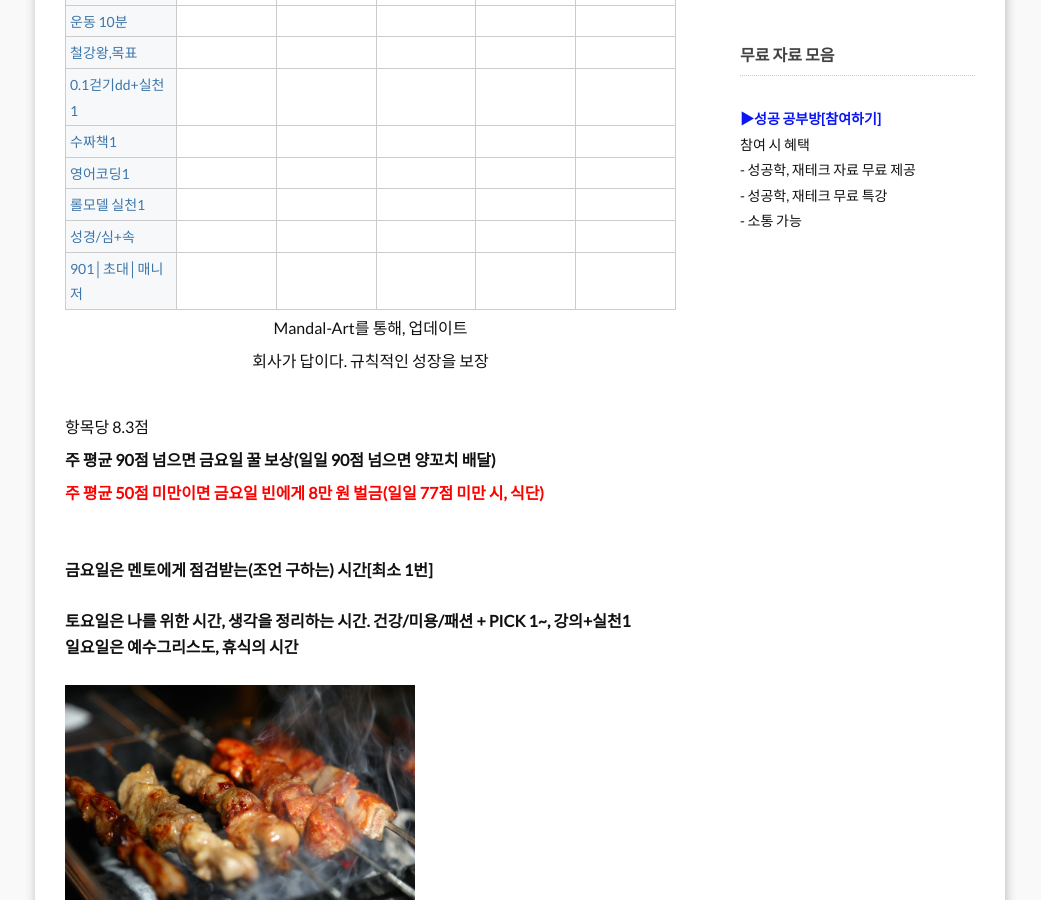
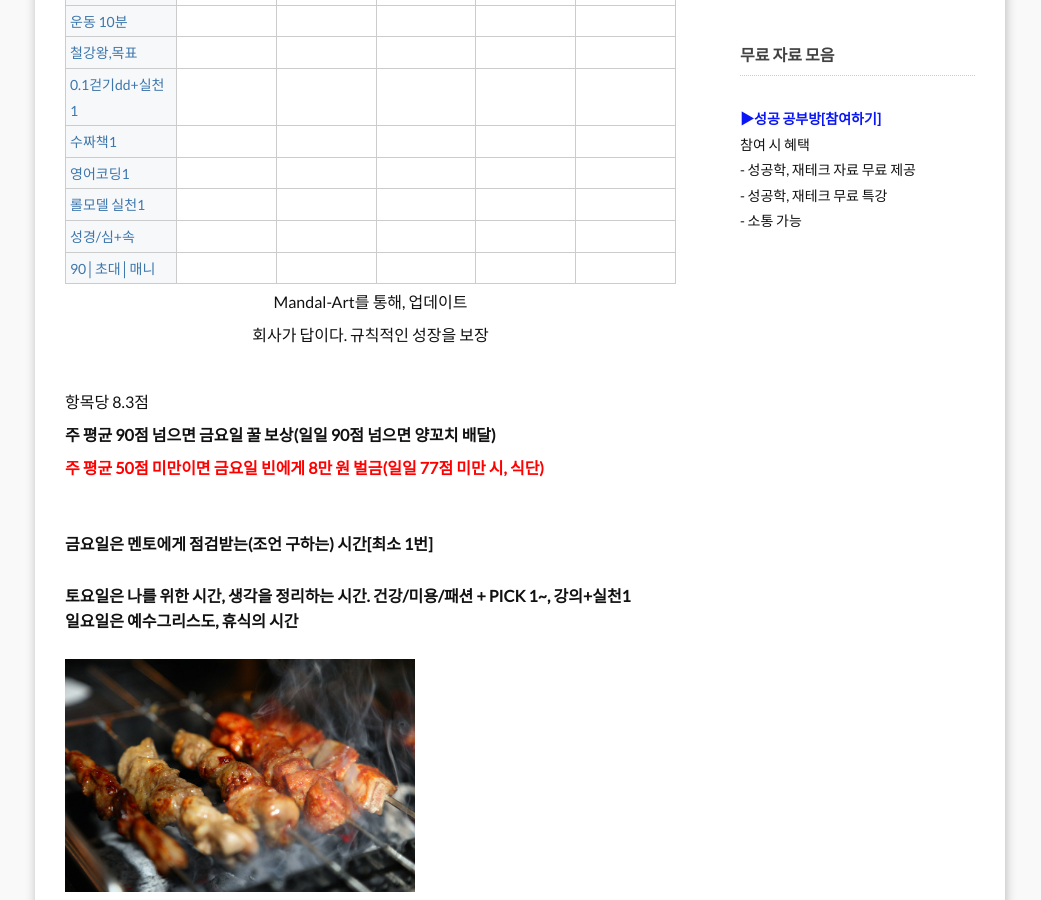
Before and after one commit to leevra/self-management.leeseungju.com, a Jekyll site: the page built from index.html, in a window 1280 px wide and 900 px high, scrolled down 790 px. Shown: the whole window, without its empty margins (120-1161 px from the left). Built offline with Jekyll 4.4.1, drawn with Linux system fonts in a browser that asks for light colours; the list of posts is cut into pages by our own code.

Commit message:
Update index.html

```diff
--- a/index.html
+++ b/index.html
@@ -30,7 +30,7 @@
 <td width="123" style="padding: 3px 4px 2px; background-color: rgb(255, 255, 255); color: rgb(61, 118, 171);"><p>&nbsp;</p></td>
 <td width="123" style="padding: 3px 4px 2px; background-color: rgb(255, 255, 255); color: rgb(61, 118, 171);"><p>&nbsp;</p></td>
 </tr>
-<tr><td width="123" style="padding: 3px 4px 2px; background-color: rgb(246, 248, 250); color: rgb(61, 118, 171); text-align: left; font-weight: normal;"><p>901│초대│매니저</p></td>
+<tr><td width="123" style="padding: 3px 4px 2px; background-color: rgb(246, 248, 250); color: rgb(61, 118, 171); text-align: left; font-weight: normal;"><p>90│초대│매니</p></td>
 <td width="123" style="padding: 3px 4px 2px; background-color: rgb(255, 255, 255); color: rgb(61, 118, 171);"><p>&nbsp;</p></td>
 <td width="123" style="padding: 3px 4px 2px; background-color: rgb(255, 255, 255); color: rgb(61, 118, 171);"><p>&nbsp;</p></td>
 <td width="123" style="padding: 3px 4px 2px; background-color: rgb(255, 255, 255); color: rgb(61, 118, 171);"><p>&nbsp;</p></td>
```
